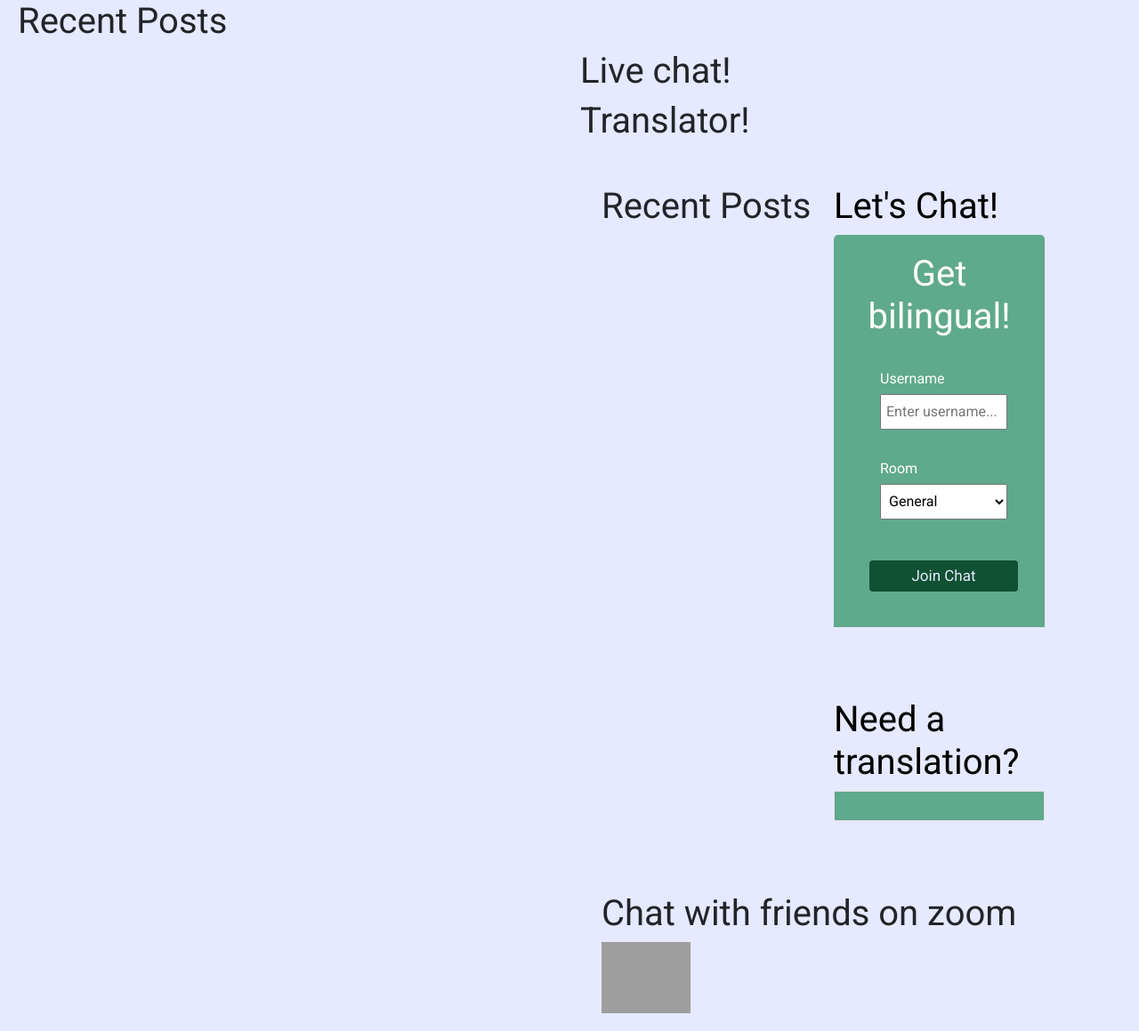
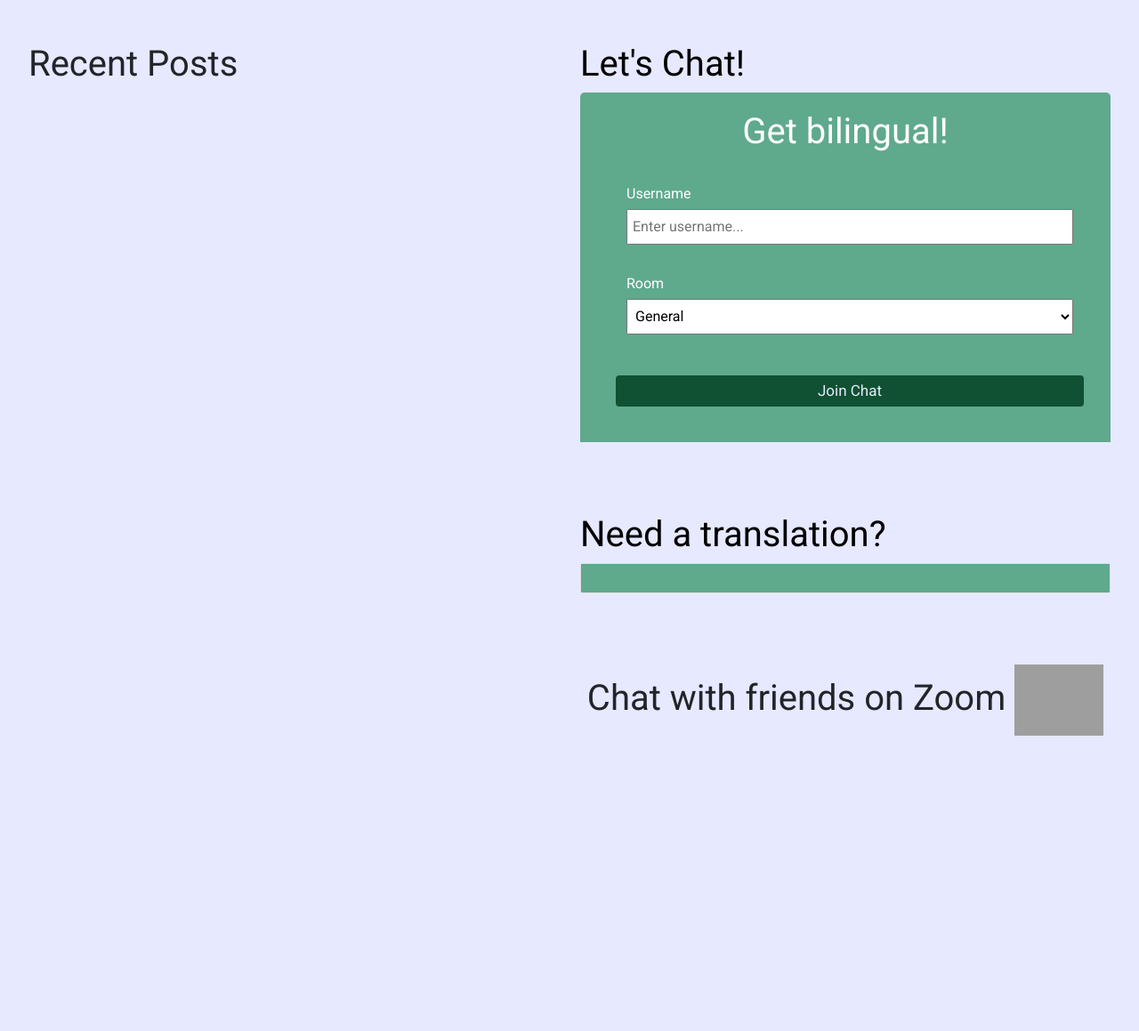
Before and after one commit to bruno192000/project2, a Node project: template views/homepage.handlebars in a window 1280 px wide. Shown: the part 254-1413 px from the top of the page at 89% size. After the commit the page ends 1081 px from the top, so only its background shows below. Run offline with Node 20 templates, Linux system fonts and the light colour scheme; the template is opened without the code that fills it, so the values that code supplies are empty; some libraries are stand-ins or nearby versions; grey boxes are pictures that could not be loaded.

Commit message:
changed minor spacing

```diff
--- a/package.json
+++ b/package.json
@@ -2,7 +2,6 @@
   "name": "project2",
   "version": "1.0.0",
 
-=======
   "description": "This time, our team has to show how we work together, and no better way to do it than creating an app that will help you connect with other people. Also learnig other languages and video chat with them.",
 
   "main": "server.js",
--- a/public/js/main.js
+++ b/public/js/main.js
@@ -64,7 +64,7 @@ function outputMessage(message) {
   const p = document.createElement('p');
   p.classList.add('meta');
   p.innerText = message.username;
-  p.innerHTML += `<span>${message.time}</span>`;
+  p.innerHTML += `<span> ${message.time}</span>`;
   div.appendChild(p);
   const para = document.createElement('p');
   para.classList.add('text');
--- a/views/homepage.handlebars
+++ b/views/homepage.handlebars
@@ -1,39 +1,4 @@
 {{!-- This is the {{body}} homepage that appears after users successfully log in --}}
-
-    <h1>Recent Posts</h1>
-    <div class="container-md">
-      <div class="row">
-        <div class="col">
-            {{#each blogs as |blog| }}
-
-            <div class="card" style="width: 80%;">
-              <div class="card-body">
-                <h2 class="card-title text-success">{{blog.title}}</h2>
-                <h6 class="fst-italic">by {{user.username}} on {{blog.date}}</h6>
-                <p class="card-text text-dark">{{blog.content}}</p>
-                <hr>
-                {{#each blog.comments}}
-                <h6 class="fst-italic">Comment</h6>
-                {{this.comment_text}}
-                <hr>
-                {{/each}}
-
-                <a href="/postpage/{{blog.id}}" class="btn btn-success">Read</a>
-              </div>
-            </div>
-            {{/each}}
-        </div>
-
-          <div class="col">
-            <div>
-            <h1>Live chat!</h1>
-            </div>
-
-
-          <div >
-            <h1>Translator!</h1>
-            </div>
-
 
   <div class="container-fluid mt-5 mx-0"> {{!-- Page container using grid 12 --}}
 
@@ -114,26 +79,19 @@
 
             </div> {{!-- End of translation card --}}
 
-
           </div> {{!-- End of translation container--}}
 
 
-        </div>
+          <div class="col">
+              <h1 class="text-center">Chat with friends on Zoom               <span class="icon" style="width: 20px;">
+              <a href="https://zoom.us/" target="_blank" rel="noopener noreferrer"><img src="https://www.eweek.com/wp-content/uploads/2021/01/Zoom.logo_.jpg" width="100px" height="80px"></a>
+              </span></h1>
 
-         <div class="col">
 
-           <h1>Chat with friends on zoom</h1>
 
-            <div class="icon" style="width: 20px;">
-
-            <a href="https://zoom.us/" target="_blank" rel="noopener noreferrer"><img src="https://www.eweek.com/wp-content/uploads/2021/01/Zoom.logo_.jpg" width="100px" height="80px"></a>
-            </div>
           </div>
 
-      </div>
-    </div>
-
-        </div> {{!-- End of right column --}}
+      </div> {{!-- End of right column --}}
 
   </div> {{!-- End of page container --}}
 
```
